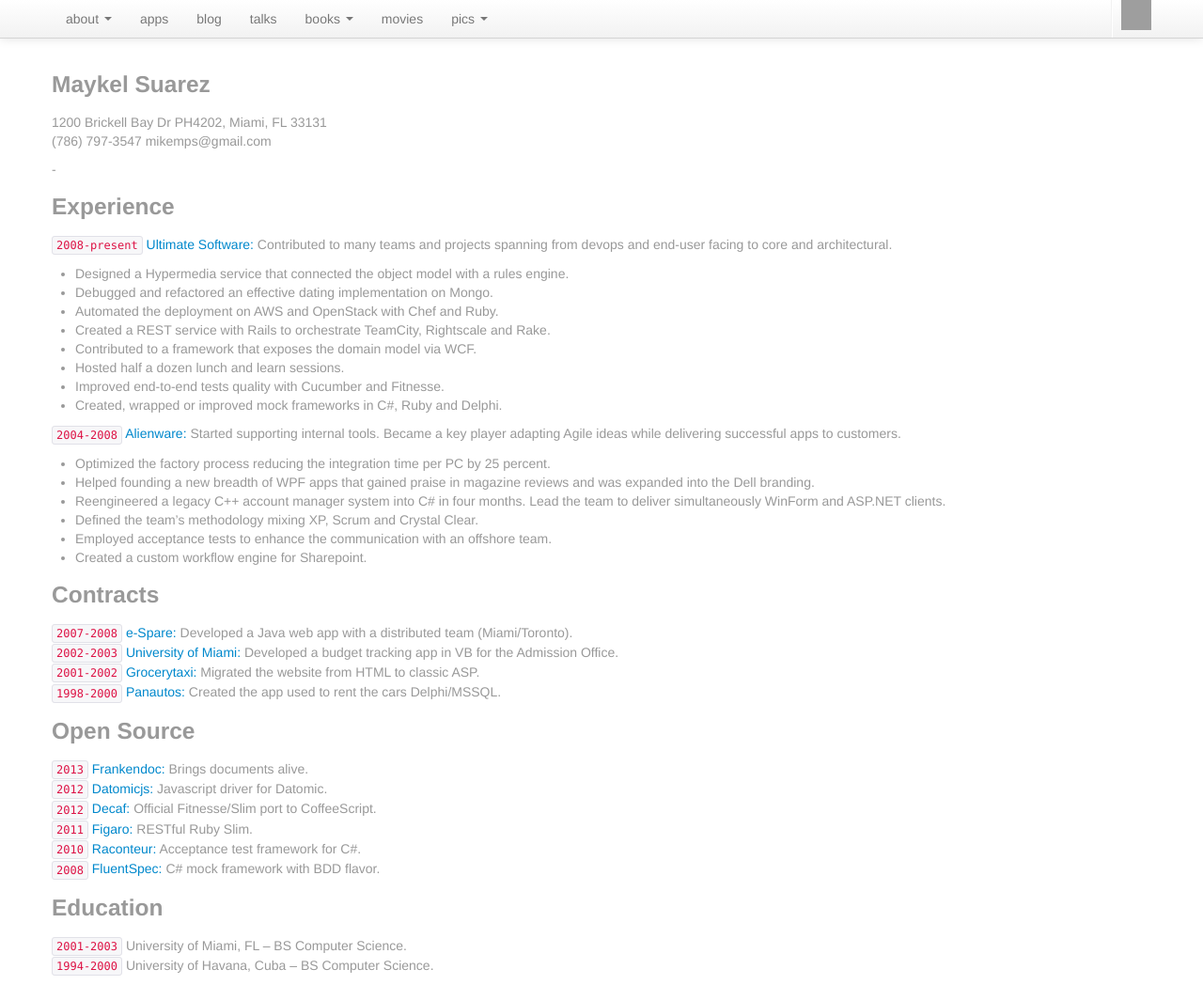
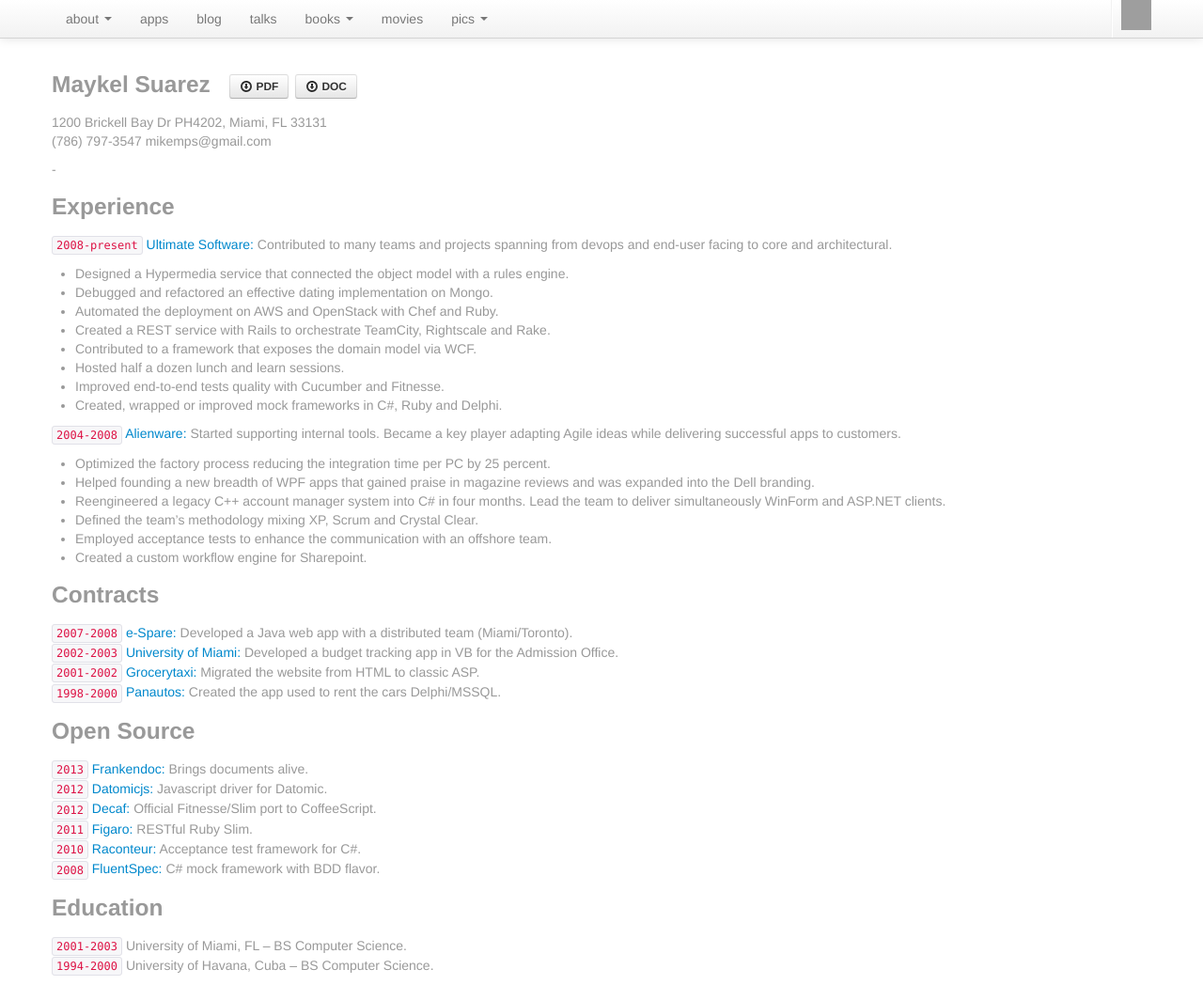
Before and after one commit to msuarz/msuarz.github.com, a Jekyll site: the page built from about/resume.md, in a window 1280 px wide and 1048 px high. Shown: the whole window at 94% size. Built offline with Jekyll 4.4.1, drawn with Linux system fonts in a browser that asks for light colours; grey boxes are pictures that could not be loaded.

Commit message:
resume download btns

```diff
--- a/about/resume.md
+++ b/about/resume.md
@@ -2,7 +2,11 @@
 layout: default
 ---
 
-### Maykel Suarez
+<h3>
+    Maykel Suarez &nbsp;
+    <a href="/resume_msuarz.pdf" class="btn btn-small"> <i class="icon-download">&nbsp;</i> PDF </a>
+    <a href="/resume_msuarz.doc" class="btn btn-small"> <i class="icon-download">&nbsp;</i> DOC </a>
+</h3>
 
 1200 Brickell Bay Dr PH4202, Miami, FL 33131
 (786) 797-3547 mikemps@gmail.com
```
